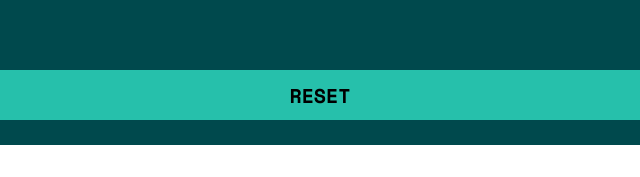
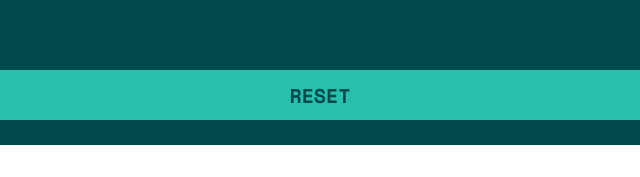
Before and after one commit to crisleoc/tip-calculator-app, a plain HTML site: page index.html in a window 1280 px wide. Shown: the part 718-895 px from the top of the page, 320-960 px from the left. Drawn offline with nearby package versions, Linux system fonts and the light colour scheme.

Commit message:
reset button text color fixed

```diff
--- a/css/main.css
+++ b/css/main.css
@@ -179,7 +179,7 @@ main section {
 .reset-container .btn-reset {
     width: 100%;
     height: 5rem;
-    color: var(--);
+    color: var(--very-dark-cyan);
     font-family: var(--font-family);
     font-size: 2rem;
     font-weight: var(--weight);
```
